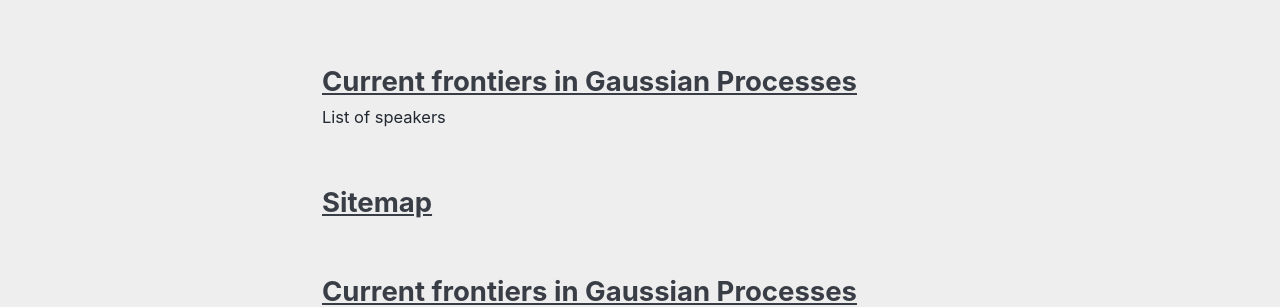
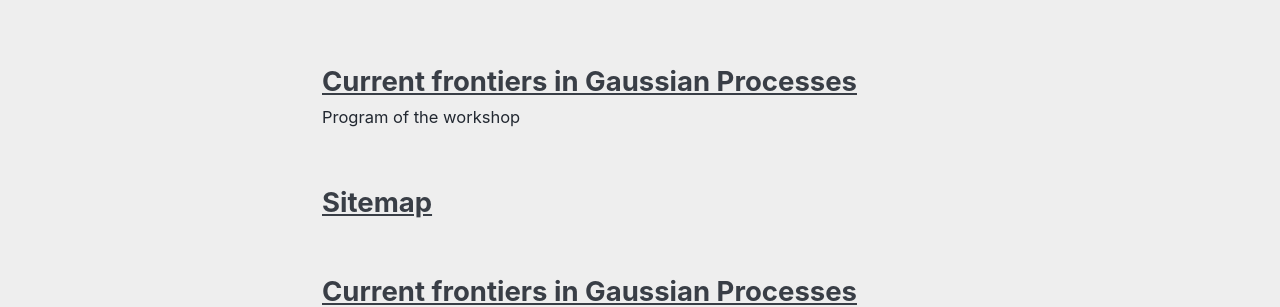
Before and after one commit to workshop-Bern-Toulouse/workshop-bern-toulouse.github.io, a Jekyll site: the page built from _pages/sitemap.md, in a window 1280 px wide. Shown: the part 927-1234 px from the top of the page. Built offline with Jekyll 4.4.1, drawn with Linux system fonts in a browser that asks for light colours; cached includes are drawn as plain includes.

Commit message:
Update program.md

```diff
--- a/_pages/program.md
+++ b/_pages/program.md
@@ -2,13 +2,12 @@
 layout: splash
 classes: wide
 title: "Current frontiers in Gaussian Processes"
-excerpt: "List of speakers"
-description: "List of speakers (work in progress)"
-permalink: /speakers/
+excerpt: "Program of the workshop"
+description: "Workshop's schedule"
+permalink: /program/
 header:
   overlay_image: /assets/images/header.png
   overlay_filter: 0.2
-
 ---
 
 # Schedule
```
